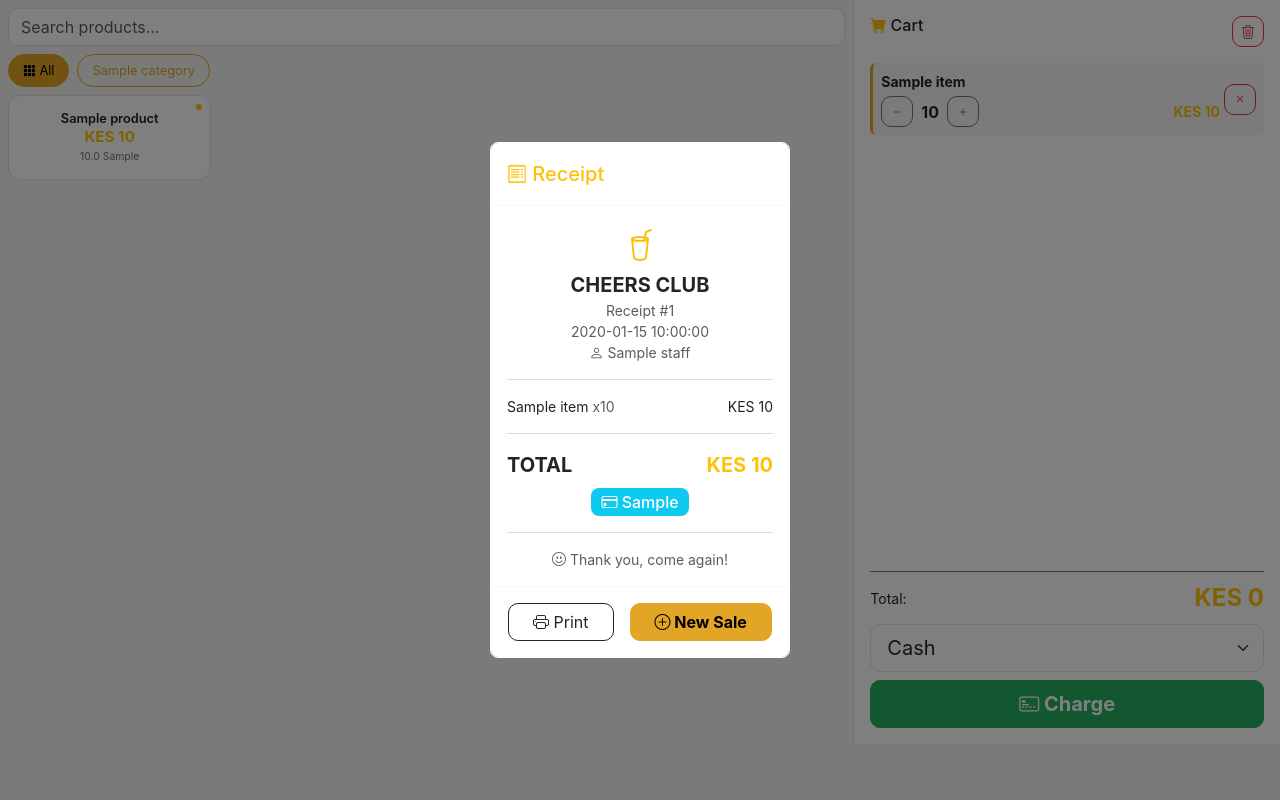
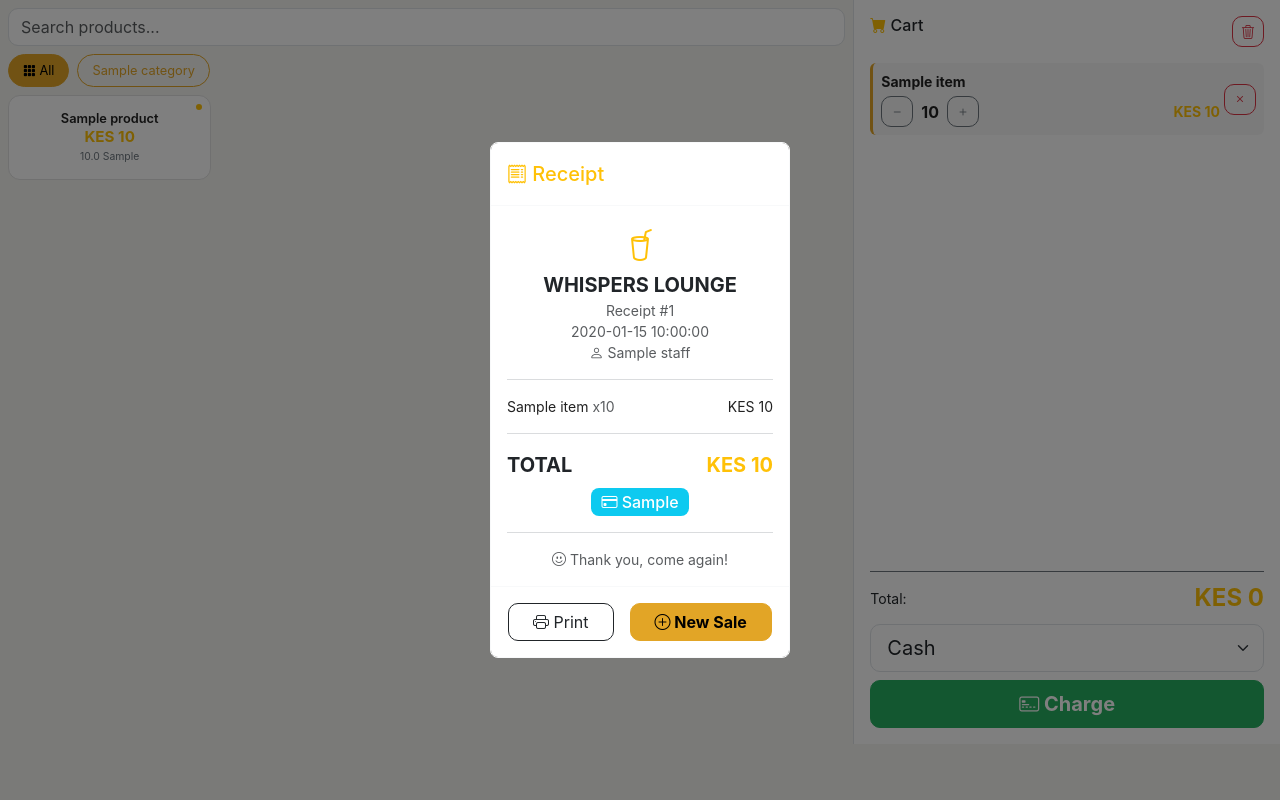
Before and after one commit to GeorgeNjoroge760/Club-cheers, a Flask app: template templates/pos.html in a window 1280 px wide. Run offline with Flask 3, Linux system fonts and the light colour scheme; tables that the repository leaves empty hold one stand-in row (values such as "Sample post"); the template is opened without the code that fills it: values that come from a table or form of the project are taken from there, most other values are stand-ins (such as "Sample title", 1, 10 or a date in 2020).

Commit message:
Fix remaining Cheers Club references on receipts

```diff
--- a/templates/pos.html
+++ b/templates/pos.html
@@ -78,7 +78,7 @@
                 {% if receipt %}
                 <div class="text-center mb-3">
                     <i class="bi bi-cup-straw text-warning" style="font-size: 2rem;"></i>
-                    <div class="fs-5 fw-bold text-dark">CHEERS CLUB</div>
+                    <div class="fs-5 fw-bold text-dark">WHISPERS LOUNGE</div>
                     <div class="small text-muted">Receipt #{{ receipt.id }}</div>
                     <div class="small text-muted">{{ receipt.time }}</div>
                     <div class="small text-muted"><i class="bi bi-person"></i> {{ receipt.staff }}</div>
--- a/templates/sales_history.html
+++ b/templates/sales_history.html
@@ -149,7 +149,7 @@ function viewReceipt(saleId) {
             let html = `
                 <div class="text-center mb-3">
                     <i class="bi bi-cup-straw text-warning" style="font-size: 2rem;"></i>
-                    <div class="fs-5 fw-bold text-dark">CHEERS CLUB</div>
+                    <div class="fs-5 fw-bold text-dark">WHISPERS LOUNGE</div>
                     <div class="small text-muted">Receipt #${data.id}</div>
                     <div class="small text-muted">${data.time}</div>
                     <div class="small text-muted"><i class="bi bi-person"></i> ${data.staff}</div>
```
